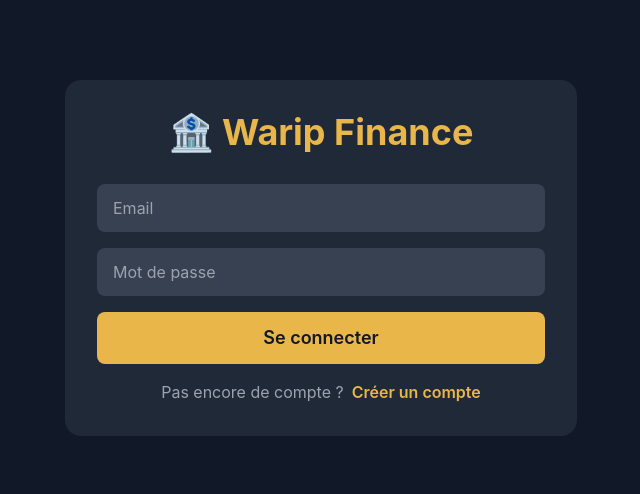
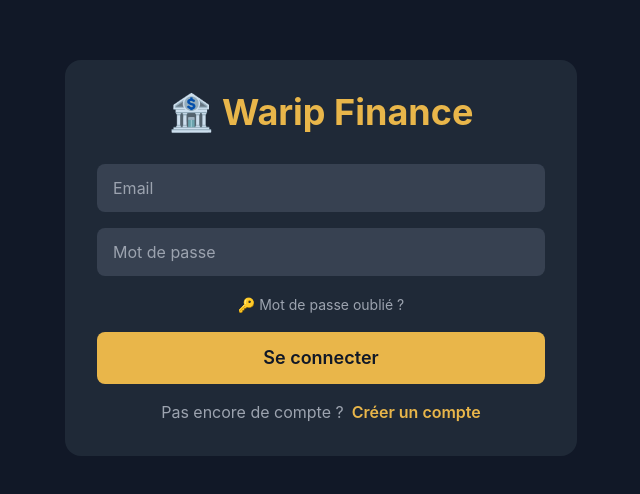
Before and after one commit to warip-dev/waripfinance-app, a React (Vite) app in the folder frontend/: page / in a window 1280 px wide. Shown: the part 142-636 px from the top of the page, without its empty margins (319-959 px from the left). Built offline with nearby package versions, Linux system fonts and the light colour scheme.

Commit message:
Ajout du lien mot de passe oublié

```diff
--- a/frontend/src/pages/public/Home.jsx
+++ b/frontend/src/pages/public/Home.jsx
@@ -238,6 +238,15 @@
                 onChange={handleChange}
                 required
               />
+
+              {/* ========================================== */}
+              {/* MOT DE PASSE OUBLIÉ */}
+              {/* ========================================== */}
+              <div className="text-center mt-2">
+                <a href="/forgot-password" className="text-sm text-gray-400 hover:text-gold transition">
+                  🔑 Mot de passe oublié ?
+                </a>
+              </div>
             </>
           )}
 
```
